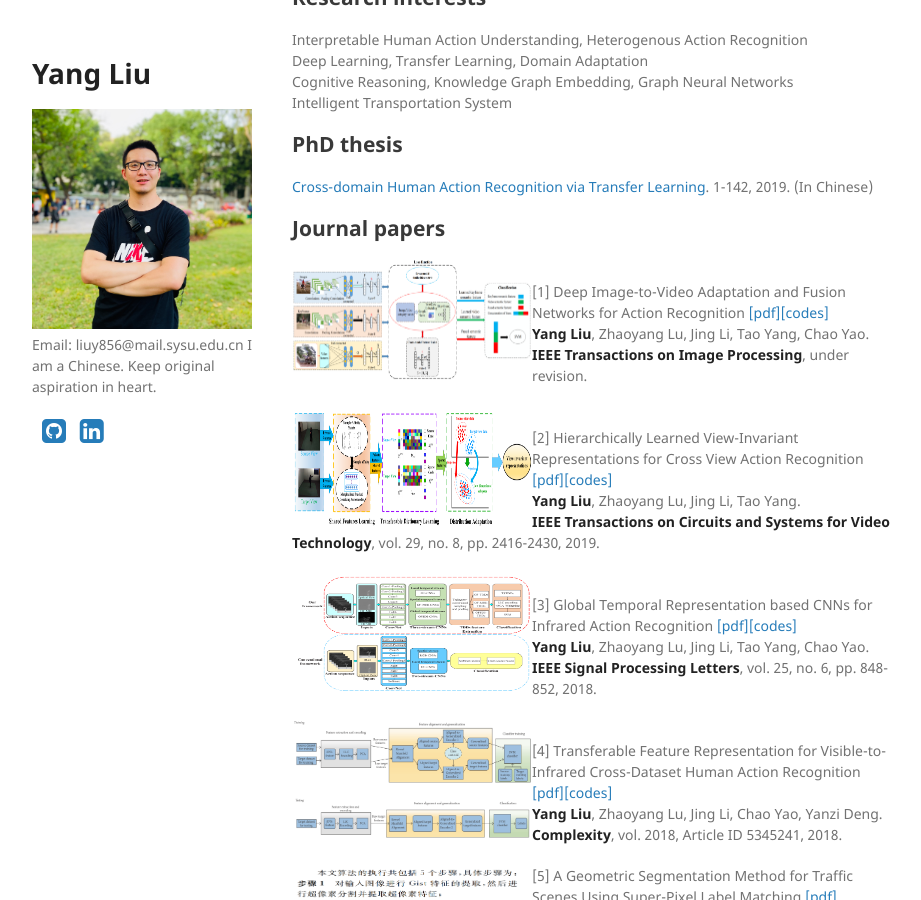
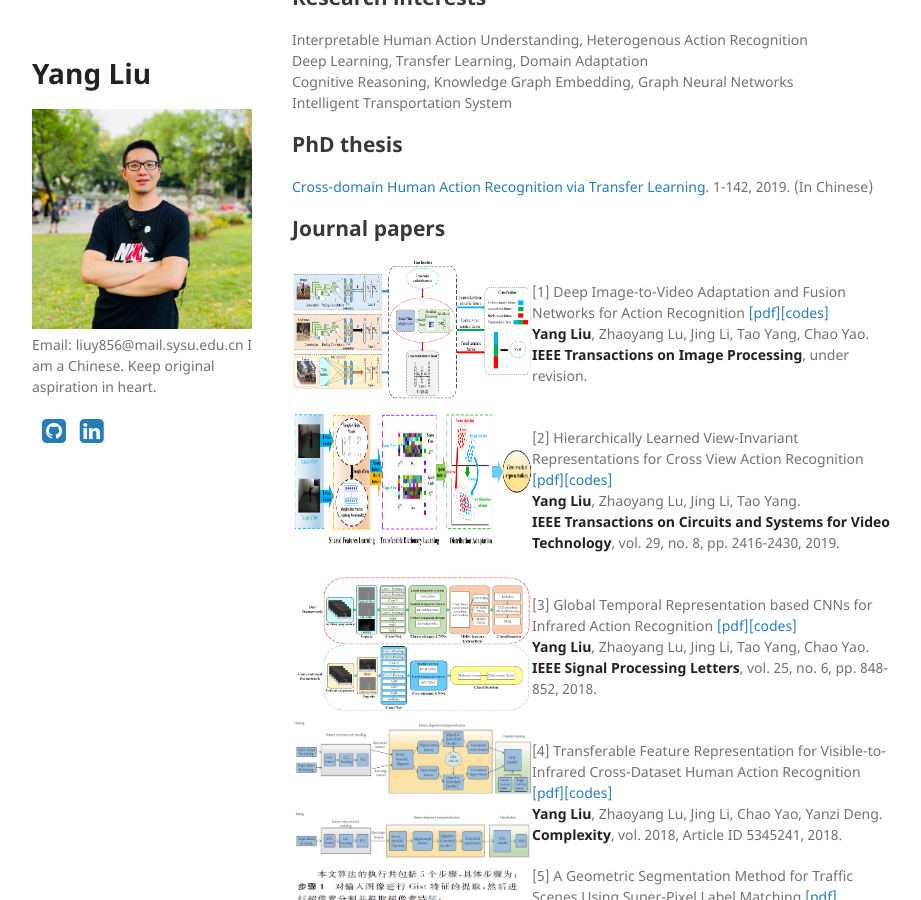
Before and after one commit to YangLiu9208/home, a Jekyll site: the page built from index.md, in a window 1280 px wide and 900 px high, scrolled down 555 px. Shown: the whole window, without its empty margins (178-1099 px from the left). Built offline with Jekyll 4.4.1, drawn with Linux system fonts in a browser that asks for light colours; a style sheet for code colours, icons or effects is not loaded.

Commit message:
Update index.md

```diff
--- a/index.md
+++ b/index.md
@@ -33,7 +33,7 @@ Intelligent Transportation System
 
 <div align="left">
           <a>
-            <img border="0" src="./TIP.png" align="left" width="240" height="120">
+            <img border="0" src="./TIP.png" align="left" width="240" height="140">
           </a>
 </div>
 [1] Deep Image-to-Video Adaptation and Fusion Networks for Action Recognition  [[pdf]](https://yangliu9208.github.io/DIVAFN/)[[codes]](https://yangliu9208.github.io/DIVAFN/)
@@ -43,7 +43,7 @@ Intelligent Transportation System
 
 <div align="left">
           <a>
-            <img border="0" src="./TCSVT.png" align="left" width="240" height="120">
+            <img border="0" src="./TCSVT.png" align="left" width="240" height="140">
           </a>
 </div>
 [2] Hierarchically Learned View-Invariant Representations for Cross View Action Recognition  [[pdf]](https://arxiv.org/abs/1809.00421)[[codes]](https://yangliu9208.github.io/JSRDA/)
@@ -53,7 +53,7 @@ Intelligent Transportation System
 
 <div align="left">
           <a>
-            <img border="0" src="./SPL.png" align="left" width="240" height="120">
+            <img border="0" src="./SPL.png" align="left" width="240" height="140">
           </a>
 </div>
 [3] Global Temporal Representation based CNNs for Infrared Action Recognition  [[pdf]](https://arxiv.org/abs/1909.08287)[[codes]](https://yangliu9208.github.io/TSTDDs/)
@@ -63,7 +63,7 @@ Intelligent Transportation System
 
 <div align="left">
           <a>
-            <img border="0" src="./Complexity.png" align="left" width="240" height="120">
+            <img border="0" src="./Complexity.png" align="left" width="240" height="140">
           </a>
 </div>
 [4] Transferable Feature Representation for Visible-to-Infrared Cross-Dataset Human Action Recognition  [[pdf]](https://arxiv.org/abs/1909.08297)[[codes]](https://yangliu9208.github.io/CDFAG/)
@@ -72,7 +72,7 @@ Intelligent Transportation System
 
 <div align="left">
           <a>
-            <img border="0" src="./XJT1.png" align="left" width="240" height="120">
+            <img border="0" src="./XJT1.png" align="left" width="240" height="140">
           </a>
 </div>
 [5] A Geometric Segmentation Method for Traffic Scenes Using Super-Pixel Label Matching  [[pdf]](http://zkxb.xjtu.edu.cn//oa/darticle.aspx?type=view&id=201808012)
@@ -81,7 +81,7 @@ Jiangce Hu, Zhaoyang Lu, Jing Li, Yanzi Deng, **Yang Liu**.
 
 <div align="left">
           <a>
-            <img border="0" src="./XJT2.png" align="left" width="240" height="120">
+            <img border="0" src="./XJT2.png" align="left" width="240" height="140">
           </a>
 </div>
 [6] Road Scene Segmentation Using Hierarchical Graph-based Inference  [[pdf]](http://zkxb.xjtu.edu.cn/oa/DArticle.aspx?type=view&id=201712010)
@@ -89,6 +89,11 @@ Yanzi Deng, Zhaoyang Lu, Jing Li, **Yang Liu.**
 **Journal of Xi'an Jiaotong University**, vol. 51, no. 12, pp. 62-67, 2017.
 
 ## Conference papers
+<div align="left">
+          <a>
+            <img border="0" src="./CCBR.png" align="left" width="240" height="140">
+          </a>
+</div>
 [1] Combining Multiple Features for Cross-Domain Face Sketch Recognition  [[pdf]](https://link.springer.com/chapter/10.1007/978-3-319-46654-5_16)
 **Yang Liu**, Jing Li, Zhaoyang Lu,Tao Yang, Zijian Liu.
 **Chinese Conference on Biometric Recognition (CCBR)**, 2016: 139-146.
```
